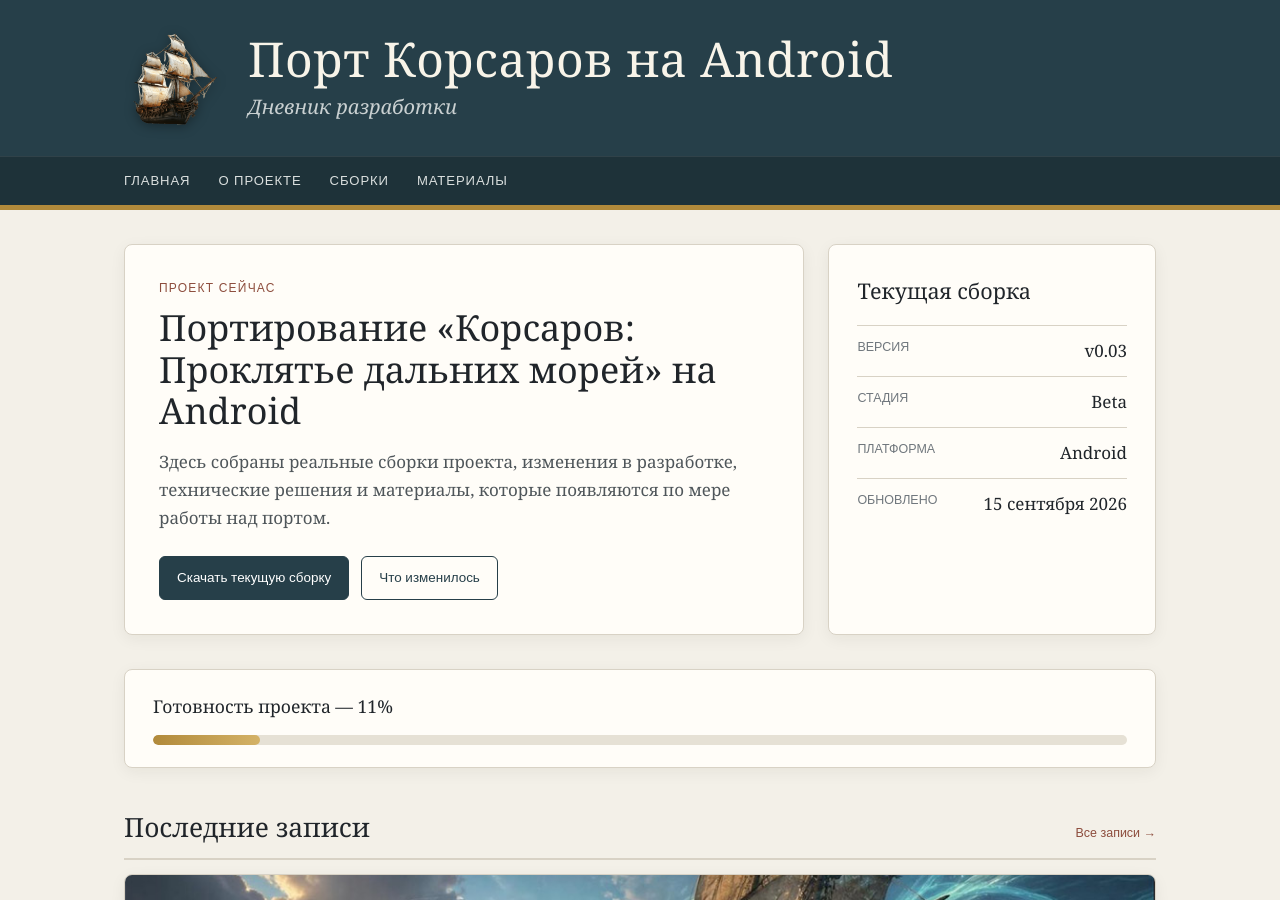
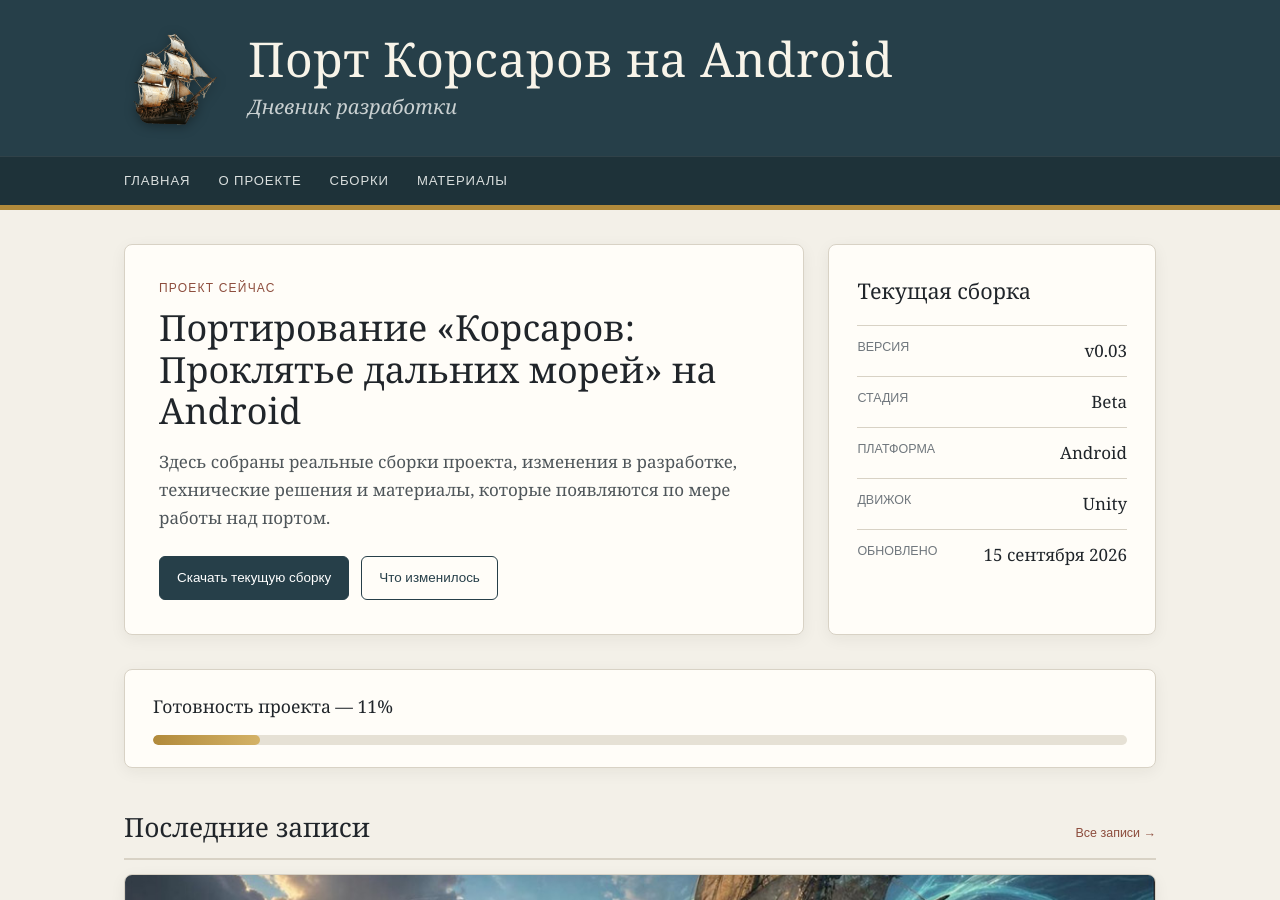
Before and after one commit to tislic/SeaDogsPort, a Jekyll site: the page built from index.html, in a window 1280 px wide and 900 px high. Built offline with Jekyll 4.4.1, drawn with Linux system fonts in a browser that asks for light colours; the list of posts is cut into pages by our own code.

Commit message:
Показать движок в текущей сборке

```diff
--- a/index.html
+++ b/index.html
@@ -30,6 +30,7 @@
     <div class="status-row"><span>Версия</span><span>{{ site.status.version }}</span></div>
     <div class="status-row"><span>Стадия</span><span>{{ site.status.stage }}</span></div>
     <div class="status-row"><span>Платформа</span><span>{{ site.status.platform }}</span></div>
+    <div class="status-row"><span>Движок</span><span>{{ site.status.engine }}</span></div>
     <div class="status-row"><span>Обновлено</span><span>{{ site.status.updated }}</span></div>
   </aside>
 </section>
```
